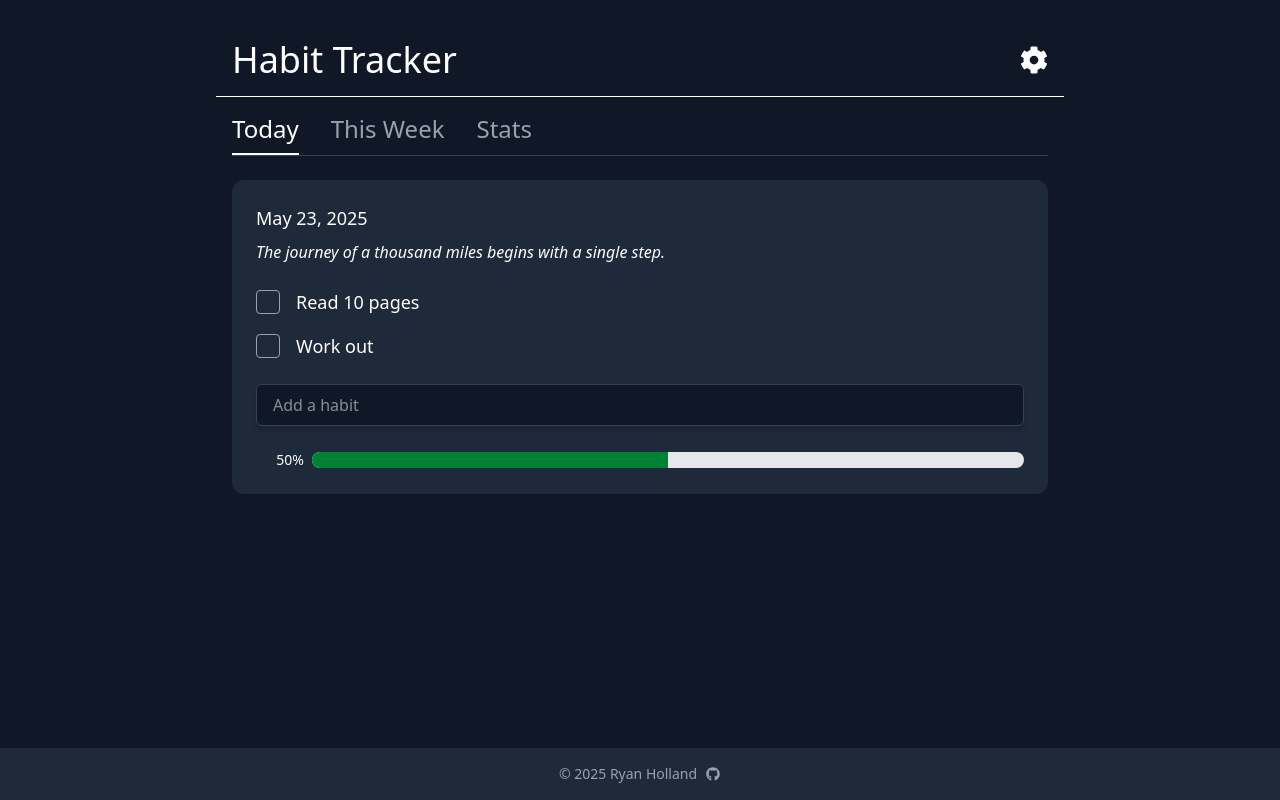
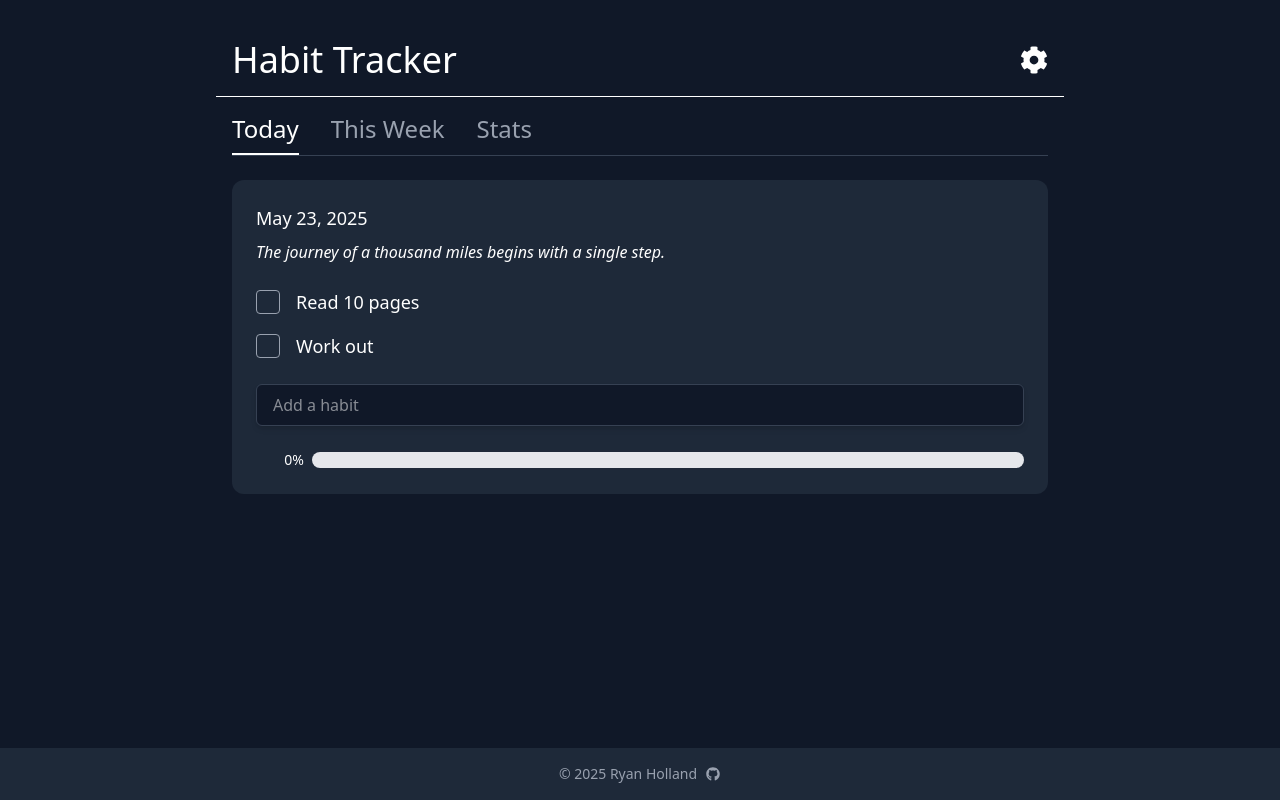
Before and after one commit to ryangholland/habit-tracker, a React (Vite) app: page / in a window 1280 px wide. Built offline with nearby package versions, Linux system fonts and the light colour scheme.

Commit message:
feat: Today's progress bar updates dynamically based on habit completed status

```diff
--- a/src/pages/Today.jsx
+++ b/src/pages/Today.jsx
@@ -3,15 +3,20 @@ import AddHabitForm from "../components/AddHabitForm";
 import ProgressBar from "../components/ProgressBar";
 
 function Today({ habits, setHabits }) {
+  const completedHabits = habits.filter((habit) => habit.completedToday).length;
+  const totalHabits = habits.length;
+  const progress =
+    totalHabits > 0 ? Math.round((completedHabits / totalHabits) * 100) : 0;
+
   return (
     <>
       <h2 className="text-lg">May 23, 2025</h2>
       <p className="italic">
         The journey of a thousand miles begins with a single step.
       </p>
-      <HabitList habits={habits} setHabits={setHabits} />
+      {habits.length > 0 && <HabitList habits={habits} setHabits={setHabits} />}
       <AddHabitForm habits={habits} setHabits={setHabits} />
-      <ProgressBar progress={50} />
+      {habits.length > 0 && <ProgressBar progress={progress} />}
     </>
   );
 }
```
